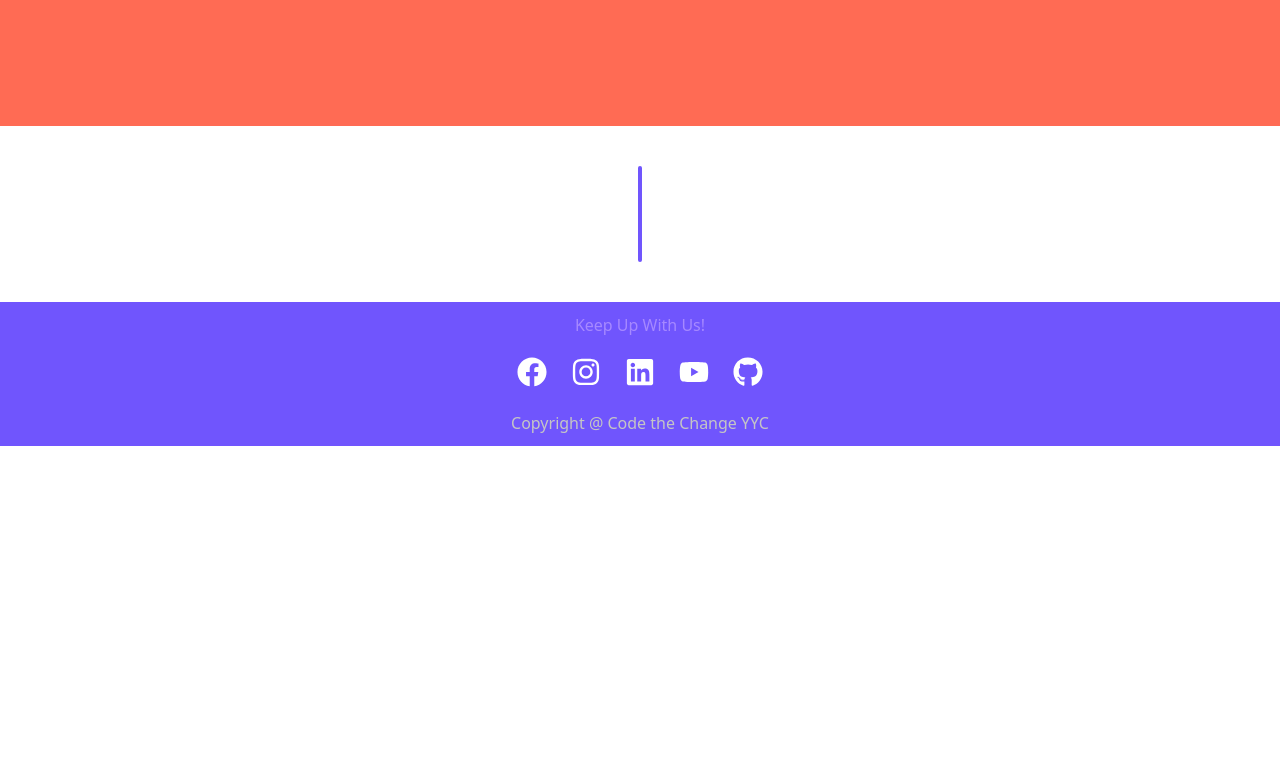
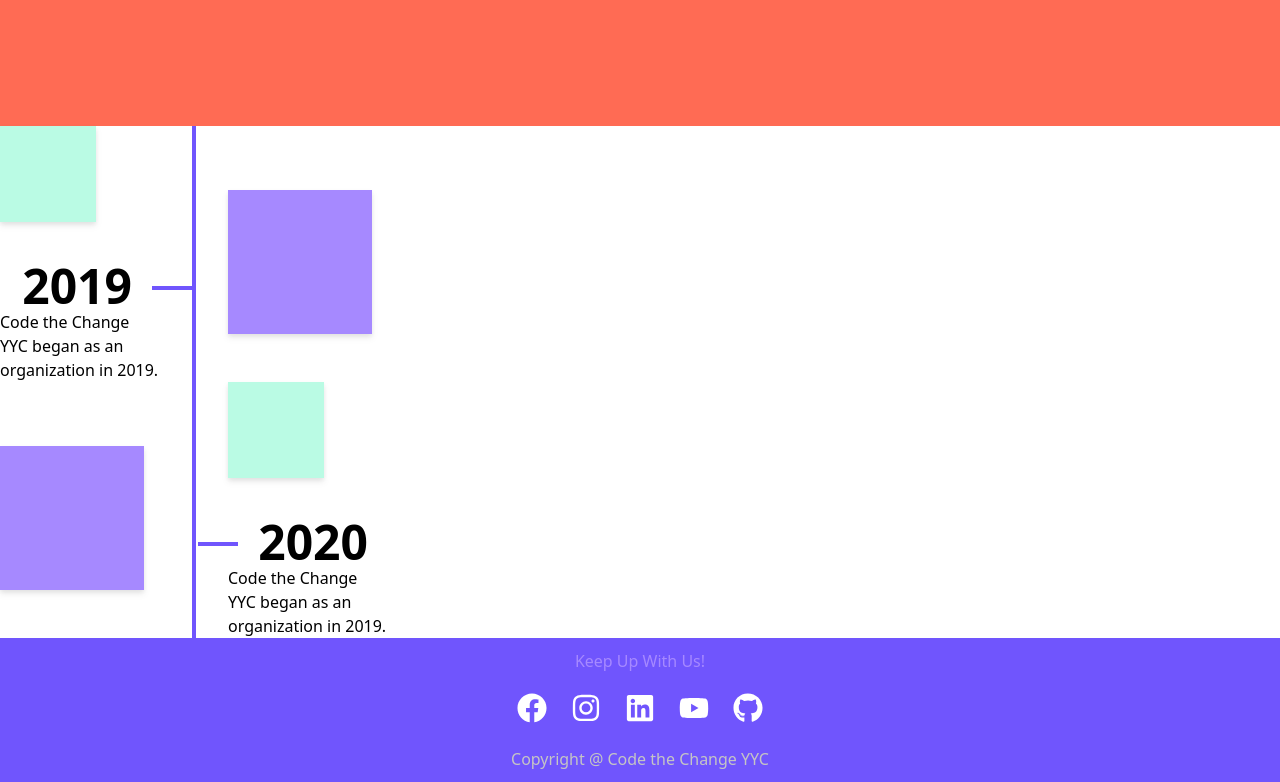
Before and after one commit to Code-the-Change-YYC/code-the-change-yyc-site, a Next.js app: page / in a window 1280 px wide. Shown: the part 3217-3999 px from the top of the page. Before the commit the page ends 3663 px from the top, so only its background shows below. Built offline with nearby package versions, Linux system fonts and the light colour scheme; a web font is replaced by a local one.

Commit message:
feat: Create timeline structure

```diff
--- a/components/Timeline.jsx
+++ b/components/Timeline.jsx
@@ -21,13 +21,42 @@ const TIMELINE_DATA = [
     }
 ];
 
-const TIMELINE_CONTAINER = "bg-white flex flex-col items-center p-10"
+const TIMELINE_CONTAINER = "bg-white flex flex-col"
 
 const Timeline = () => {
     return (
+        <>
         <div className={TIMELINE_CONTAINER}>
-            <div className="border-l-4 border-[#7055FD] rounded-lg h-24" />
+            <div className="flex flex-row">
+                <div className="flex flex-col w-48">
+                    <div className="box-border h-24 w-24 bg-[#BAFBE4] drop-shadow-md" />
+                    <div className="flex flex-row ml-auto mt-10">
+                        <div className="px-5 text-5xl font-semibold">2019</div>
+                        <div className="top-1/2 relative border-t-4 border-[#7055FD] w-10" />
+                    </div>
+                    <div className="w-40">Code the Change YYC began as an organization in 2019. </div>
+                </div>
+                <div className="border-l-4 border-[#7055FD] h-30" />
+                <div className="box-border h-36 w-36 bg-[#A689FF] ml-8 mt-16 drop-shadow-md" />
+            </div>
         </div>
+        <div className={TIMELINE_CONTAINER}>
+            <div className="flex flex-row">
+                <div className="w-48">
+                    <div className="box-border h-36 w-36 bg-[#A689FF] mr-12 mt-16 drop-shadow-md" />
+                </div>
+                <div className="border-l-4 border-[#7055FD] h-30" />
+                <div className="flex flex-col">
+                    <div className="box-border h-24 w-24 bg-[#BAFBE4] ml-8 drop-shadow-md" />
+                    <div className="flex flex-row ml-auto mt-10">
+                        <div className="top-1/2 relative border-t-4 border-[#7055FD] w-10" />
+                        <div className="px-5 text-5xl font-semibold">2020</div>
+                    </div>
+                    <div className="w-40 ml-8">Code the Change YYC began as an organization in 2019. </div>
+                </div>
+            </div>
+        </div>
+        </>
     )
 }
 
```
